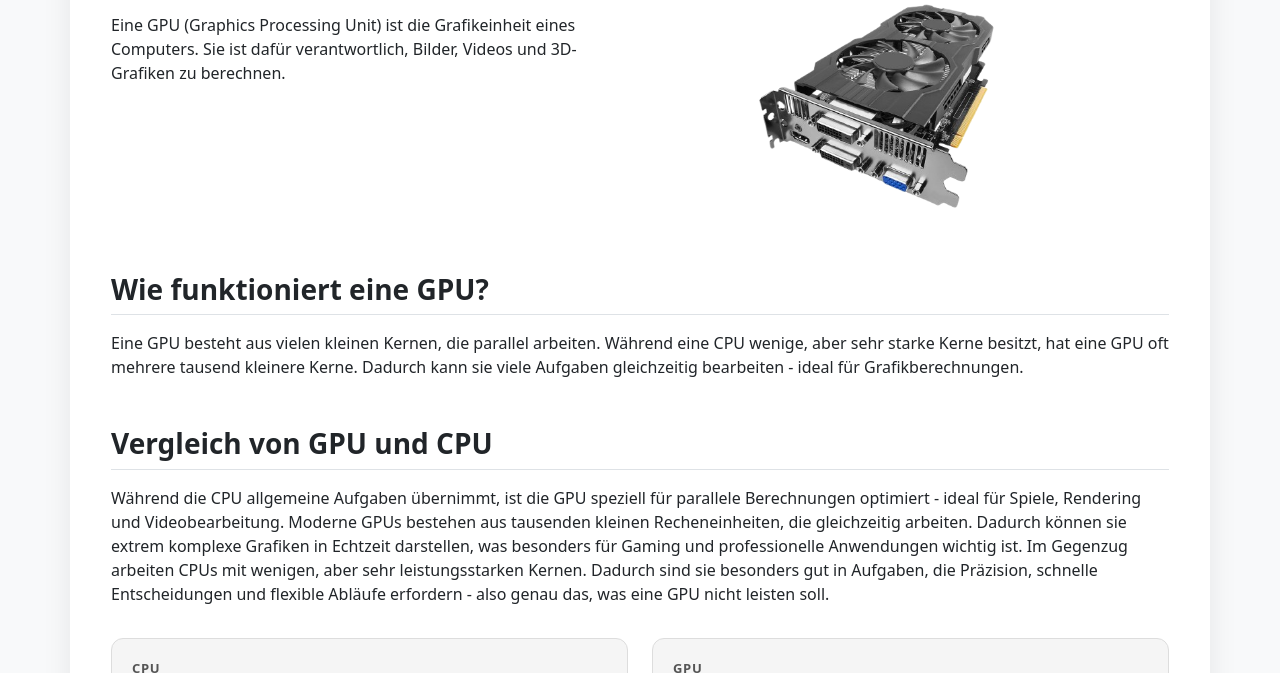
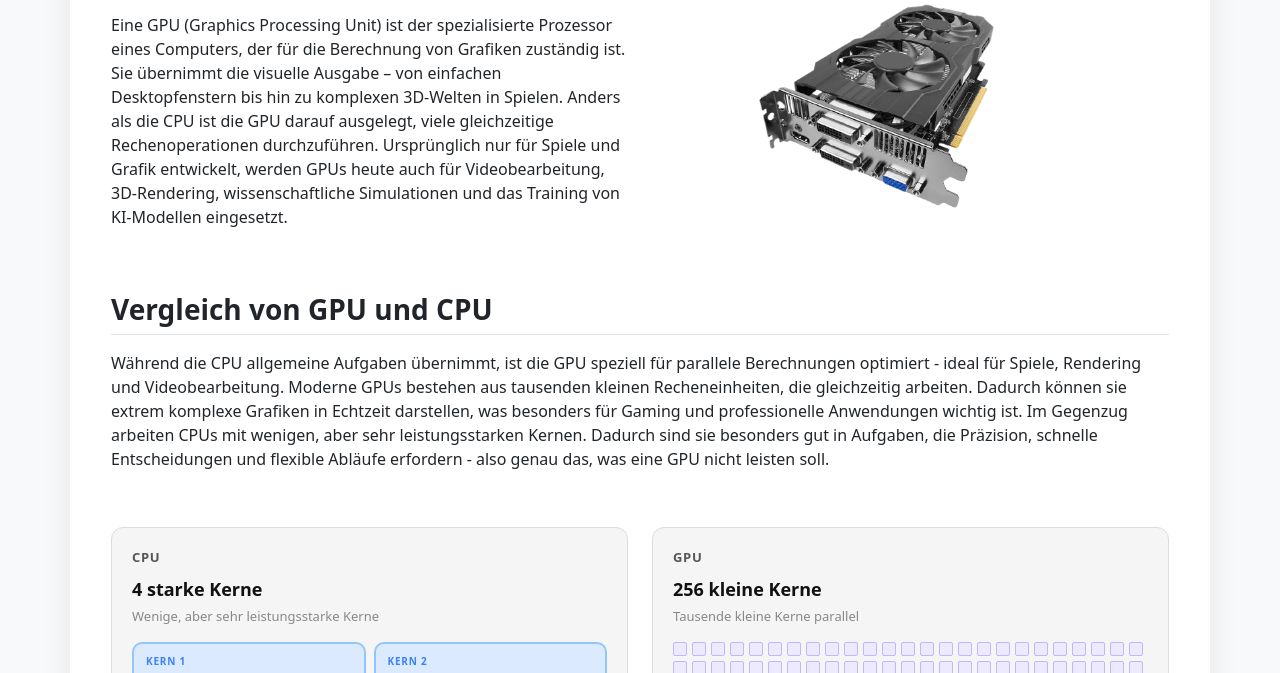
Before and after one commit to EymenSevim/Hardware-PC-Komponenten, a plain HTML site: page Hardware und PC-Komponenten/gpu.html in a window 1280 px wide. Shown: the part 427-1100 px from the top of the page. Drawn offline with nearby package versions, Linux system fonts and the light colour scheme.

Commit message:
new content added for the gpu site

```diff
--- a/Hardware und PC-Komponenten/gpu.html
+++ b/Hardware und PC-Komponenten/gpu.html
@@ -65,8 +65,9 @@
     </h2>
 
     <p>
-        Eine GPU (Graphics Processing Unit) ist die Grafikeinheit eines Computers. Sie ist dafür verantwortlich,
-        Bilder, Videos und 3D-Grafiken zu berechnen.
+Eine GPU (Graphics Processing Unit) ist der spezialisierte Prozessor eines Computers, der für die Berechnung von Grafiken zuständig ist. Sie übernimmt die visuelle Ausgabe – von einfachen Desktopfenstern bis hin zu komplexen 3D-Welten in Spielen. Anders als die CPU ist die GPU darauf ausgelegt, viele gleichzeitige Rechenoperationen durchzuführen.
+
+Ursprünglich nur für Spiele und Grafik entwickelt, werden GPUs heute auch für Videobearbeitung, 3D-Rendering, wissenschaftliche Simulationen und das Training von KI-Modellen eingesetzt.
     </p>
 
 </div>
@@ -78,17 +79,6 @@
 
 </div>
 
-<!-- Weitere Abschnitte -->
-
-
-
-<h3 class="fw-bold mt-5 mb-3 border-bottom pb-2">Wie funktioniert eine GPU?</h3>
-<p>
-    Eine GPU besteht aus vielen kleinen Kernen, die parallel arbeiten. Während eine CPU wenige, aber sehr
-    starke Kerne besitzt, hat eine GPU oft mehrere tausend kleinere Kerne. Dadurch kann sie viele Aufgaben
-    gleichzeitig bearbeiten - ideal für Grafikberechnungen.
-</p>
-
 <h3 class="fw-bold mt-5 mb-3 border-bottom pb-2">Vergleich von GPU und CPU</h3>
 <p>
     Während die CPU allgemeine Aufgaben übernimmt, ist die GPU
@@ -97,7 +87,7 @@
         sie extrem komplexe Grafiken in Echtzeit darstellen, was besonders für Gaming und professionelle
         Anwendungen wichtig ist. Im Gegenzug arbeiten CPUs mit wenigen, aber sehr leistungsstarken Kernen. Dadurch sind sie besonders gut in Aufgaben, die Präzision, schnelle Entscheidungen und flexible Abläufe erfordern - also genau das, was eine GPU nicht leisten soll.
 </p>
-
+<br>
 <!-- HTML -->
 <div class="vs-grid">
   <div class="vs-box">
```
